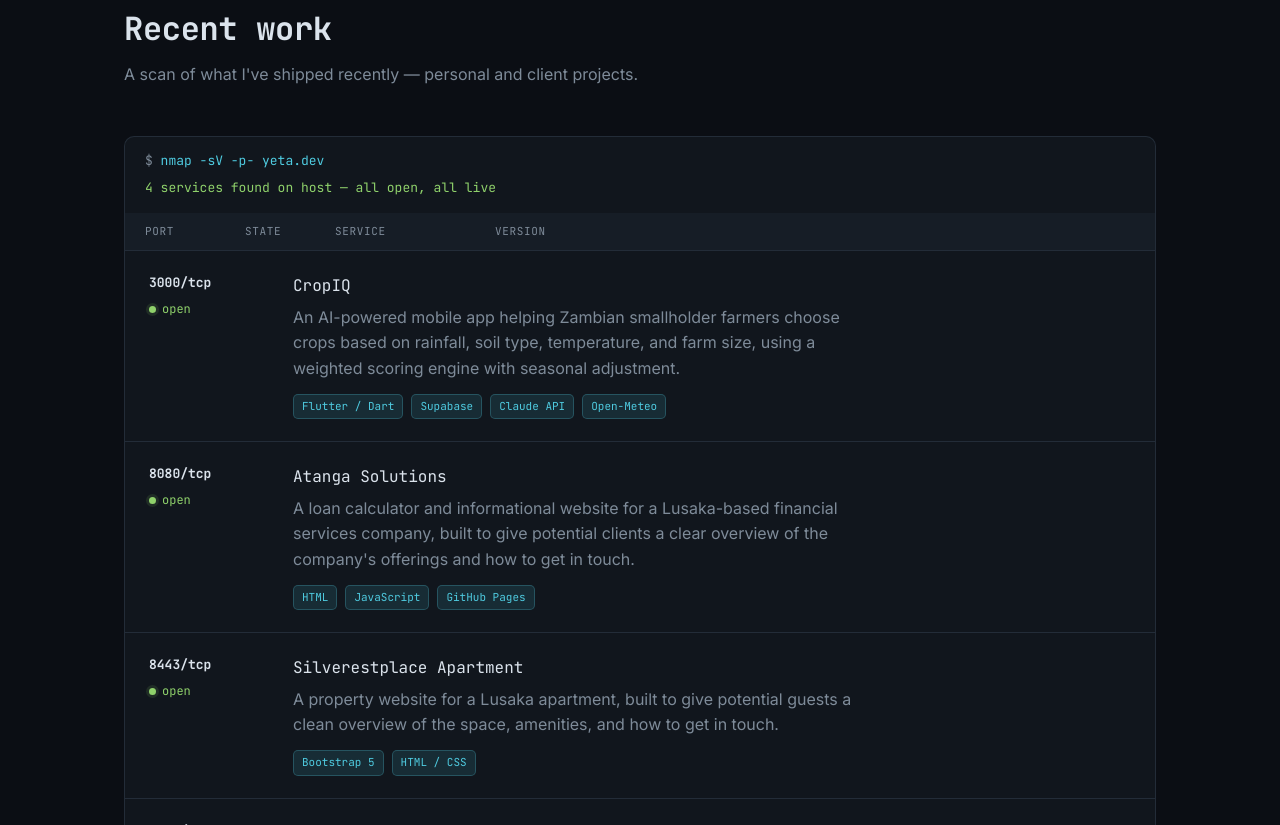
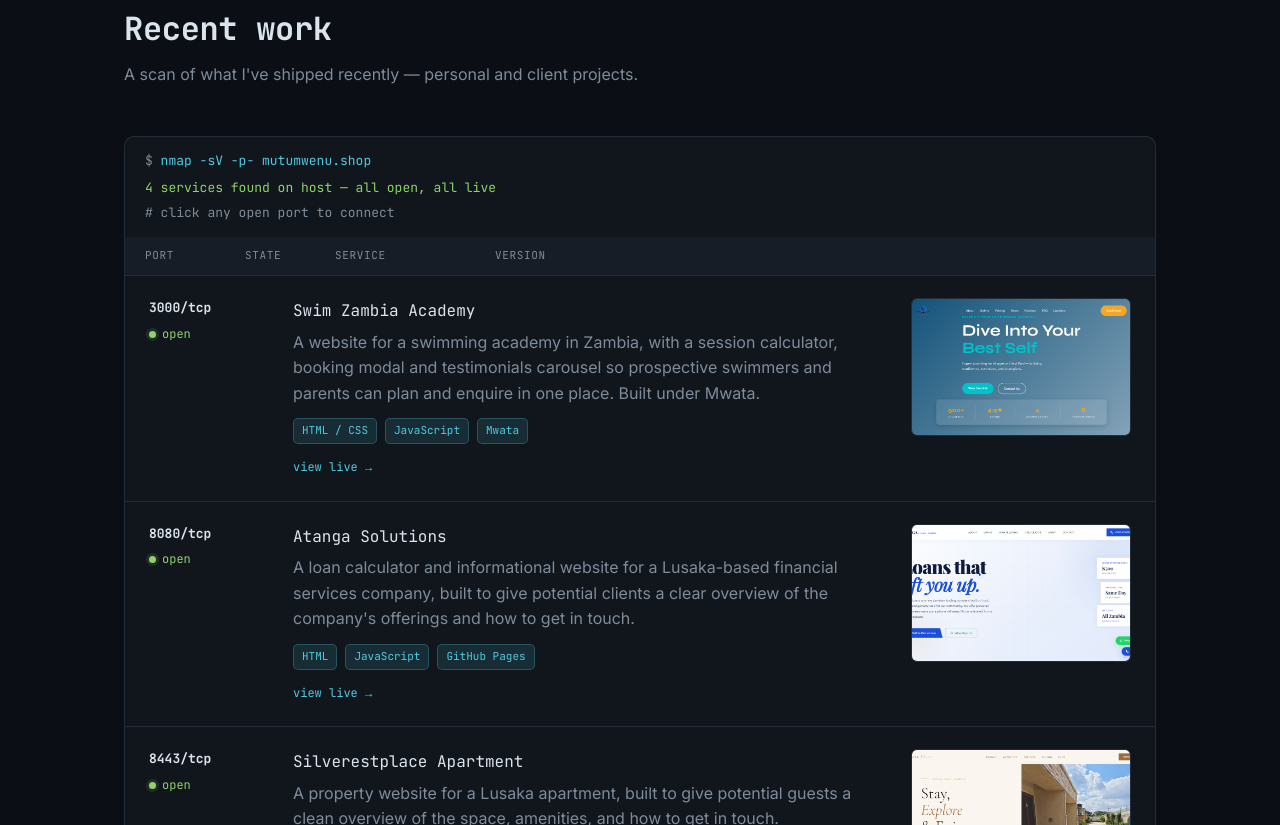
Before and after one commit to Yetaaa222/portfolio, a plain HTML site: page index.html in a window 1280 px wide. Shown: the part 1975-2800 px from the top of the page. Drawn offline with Linux system fonts and the light colour scheme.

Commit message:
pictures added

```diff
--- a/index.html
+++ b/index.html
@@ -793,6 +793,11 @@
             color: var(--ok);
         }
 
+        .scan-head .scan-hint {
+            margin-top: 4px;
+            color: var(--muted);
+        }
+
         .scan-cols {
             display: none;
             font-family: var(--mono);
@@ -852,14 +857,19 @@
             background: var(--surface);
             padding: 22px 24px;
             display: grid;
-            grid-template-columns: 120px 1fr;
+            grid-template-columns: 120px 1fr 220px;
             gap: 24px;
+            align-items: start;
             border-top: 1px solid var(--border);
             transition: background 0.2s ease;
             opacity: 0;
             transform: translateX(-8px);
         }
 
+        .project-card.no-thumb {
+            grid-template-columns: 120px 1fr;
+        }
+
         .project-link:first-child .project-card {
             border-top: none;
         }
@@ -870,11 +880,15 @@
             transition: opacity 0.4s ease, transform 0.4s ease;
         }
 
-        .project-link:hover .project-card {
+        a.project-link:hover .project-card {
             background: var(--surface-2);
         }
 
-        .project-link:hover .port-num {
+        a.project-link:hover .port-num {
+            color: var(--accent);
+        }
+
+        a.project-link:hover .project-title {
             color: var(--accent);
         }
 
@@ -911,6 +925,7 @@
             font-size: 16px;
             color: var(--text);
             margin-bottom: 6px;
+            transition: color 0.2s ease;
         }
 
         .project-desc {
@@ -933,6 +948,67 @@
             border: 1px solid rgba(79, 203, 224, 0.25);
             border-radius: 5px;
             padding: 3px 8px;
+        }
+
+        /* thumbnails */
+        .thumb-wrap {
+            overflow: hidden;
+            border-radius: 6px;
+            border: 1px solid var(--border);
+            background: var(--surface-2);
+        }
+
+        .project-thumb {
+            width: 100%;
+            height: auto;
+            aspect-ratio: 16 / 10;
+            object-fit: cover;
+            object-position: top;
+            display: block;
+            transition: transform 0.3s ease;
+        }
+
+        a.project-link:hover .thumb-wrap {
+            border-color: var(--accent);
+        }
+
+        a.project-link:hover .project-thumb {
+            transform: scale(1.04);
+        }
+
+        /* "view live" cue */
+        .visit {
+            display: inline-block;
+            margin-top: 14px;
+            font-family: var(--mono);
+            font-size: 12px;
+            color: var(--accent);
+        }
+
+        .visit .arrow {
+            display: inline-block;
+            transition: transform 0.2s ease;
+        }
+
+        a.project-link:hover .visit .arrow {
+            transform: translateX(4px);
+        }
+
+        .visit.private {
+            color: var(--warn);
+        }
+
+        @media (max-width:860px) {
+
+            .project-card,
+            .project-card.no-thumb {
+                grid-template-columns: 1fr;
+                gap: 14px;
+            }
+
+            .thumb-wrap {
+                order: -1;
+            }
         }
 
         @media (max-width:640px) {
@@ -1088,9 +1164,10 @@
                             onerror="this.style.display='none'; this.parentElement.classList.add('fallback');">
                         <span class="avatar-initials">MY</span>
                     </div>
-                    <p class="eyebrow">final-year it student · lusaka, zambia</p>
+                    <p class="eyebrow">it graduate · lusaka, zambia</p>
                     <h1 class="hero-name">Mutumwenu <span class="accent">Yeta</span></h1>
-                    <p class="hero-role">Networking · Cybersecurity · AI Security · Systems Administration · Web Development</p>
+                    <p class="hero-role">Networking · Cybersecurity · AI Security · Systems Administration · Web
+                        Development</p>
                     <p class="hero-bio">
                         BSc Information Technology Graduate from the University of Lusaka, building
                         a foundation across networks, Linux systems, and security while
@@ -1117,9 +1194,8 @@
                                     style="color:var(--muted);">@yeta-portfolio</span><span
                                     style="color:var(--muted);">:</span><span
                                     style="color:var(--accent);">~$</span></span>
-                            <input class="term-input" id="termInput" type="text" autocomplete="off"
-                                autocapitalize="off" spellcheck="false"
-                                aria-label="Portfolio terminal — type help and press enter">
+                            <input class="term-input" id="termInput" type="text" autocomplete="off" autocapitalize="off"
+                                spellcheck="false" aria-label="Portfolio terminal — type help and press enter">
                         </div>
                     </div>
                 </div>
@@ -1240,7 +1316,8 @@
                         </span>
                     </div>
                     <p class="skill-desc">
-                        Identifying prompt injection and supply chain vulnerabilities, implementing strict input/output guardrails, and securing LLM integration pipelines and API endpoints against data leakage.
+                        Identifying prompt injection and supply chain vulnerabilities, implementing strict input/output
+                        guardrails, and securing LLM integration pipelines and API endpoints against data leakage.
                     </p>
                 </div>
 
@@ -1267,8 +1344,9 @@
             <p class="section-sub">A scan of what I've shipped recently — personal and client projects.</p>
 
             <div class="scan-head">
-                <div>$ <span class="scan-cmd">nmap -sV -p- yeta.dev</span></div>
+                <div>$ <span class="scan-cmd">nmap -sV -p- mutumwenu.shop</span></div>
                 <div class="scan-status">4 services found on host — all open, all live</div>
+                <div class="scan-hint"># click any open port to connect</div>
             </div>
             <div class="scan-cols">
                 <span class="col-port">PORT</span><span class="col-state">STATE</span><span
@@ -1277,30 +1355,37 @@
 
             <div class="projects-list" id="projectsList">
 
-                <a href="#" class="project-link" target="_blank" rel="noopener">
+                <a href="https://yetaaa222.github.io/swim-zambia//" class="project-link" target="_blank" rel="noopener"
+                    aria-label="Swim Zambia Academy — view live site">
                     <div class="project-card">
                         <div class="project-port">
                             <span class="port-num">3000/tcp</span>
                             <div class="port-state"><span class="dot"></span>open</div>
                         </div>
                         <div>
-                            <div class="project-title">CropIQ</div>
+                            <div class="project-title">Swim Zambia Academy</div>
                             <p class="project-desc">
-                                An AI-powered mobile app helping Zambian smallholder farmers choose
-                                crops based on rainfall, soil type, temperature, and farm size,
-                                using a weighted scoring engine with seasonal adjustment.
+                                A website for a swimming academy in Zambia, with a session calculator,
+                                booking modal and testimonials carousel so prospective swimmers and
+                                parents can plan and enquire in one place. Built under Mwata.
                             </p>
                             <div class="tag-row">
-                                <span class="tag">Flutter / Dart</span>
-                                <span class="tag">Supabase</span>
-                                <span class="tag">Claude API</span>
-                                <span class="tag">Open-Meteo</span>
+                                <span class="tag">HTML / CSS</span>
+                                <span class="tag">JavaScript</span>
+                                <span class="tag">Mwata</span>
                             </div>
+                            <span class="visit">view live <span class="arrow">→</span></span>
                         </div>
+                        <div class="thumb-wrap">
+                            <img class="project-thumb" src="swim.png"
+                                alt="Screenshot of the Swim Zambia Academy website" width="440" height="275"
+                                loading="lazy" onerror="this.closest('.thumb-wrap').style.display='none';">
+                        </div>
                     </div>
                 </a>
 
-                <a href="https://yetaaa222.github.io/atanga-solutions/" class="project-link" target="_blank" rel="noopener">
+                <a href="https://yetaaa222.github.io/atanga-solutions/" class="project-link" target="_blank"
+                    rel="noopener" aria-label="Atanga Solutions — view live site">
                     <div class="project-card">
                         <div class="project-port">
                             <span class="port-num">8080/tcp</span>
@@ -1309,19 +1394,27 @@
                         <div>
                             <div class="project-title">Atanga Solutions</div>
                             <p class="project-desc">
-                               A loan calculator and informational website for a Lusaka-based financial services company, built to give potential clients a clear overview of the company's offerings and how to get in touch.
+                                A loan calculator and informational website for a Lusaka-based financial services
+                                company, built to give potential clients a clear overview of the company's offerings and
+                                how to get in touch.
                             </p>
                             <div class="tag-row">
                                 <span class="tag">HTML</span>
                                 <span class="tag">JavaScript</span>
                                 <span class="tag">GitHub Pages</span>
                             </div>
+                            <span class="visit">view live <span class="arrow">→</span></span>
                         </div>
+                        <div class="thumb-wrap">
+                            <img class="project-thumb" src="loans.png"
+                                alt="Screenshot of the Atanga Solutions loan calculator website" width="440"
+                                height="275" loading="lazy" onerror="this.closest('.thumb-wrap').style.display='none';">
+                        </div>
                     </div>
                 </a>
 
                 <a href="https://yetaaa222.github.io/silverest_place-website/" class="project-link" target="_blank"
-                    rel="noopener">
+                    rel="noopener" aria-label="Silverestplace Apartment — view live site">
                     <div class="project-card">
                         <div class="project-port">
                             <span class="port-num">8443/tcp</span>
@@ -1338,11 +1431,18 @@
                                 <span class="tag">Bootstrap 5</span>
                                 <span class="tag">HTML / CSS</span>
                             </div>
+                            <span class="visit">view live <span class="arrow">→</span></span>
                         </div>
+                        <div class="thumb-wrap">
+                            <img class="project-thumb" src="silverestplace.png"
+                                alt="Screenshot of the Silverestplace Apartment website" width="440" height="275"
+                                loading="lazy" onerror="this.closest('.thumb-wrap').style.display='none';">
+                        </div>
                     </div>
                 </a>
 
-                <a href="https://yetaaa222.github.io/muyakas-blog/" class="project-link" target="_blank" rel="noopener">
+                <a href="https://yetaaa222.github.io/muyakas-blog/" class="project-link" target="_blank" rel="noopener"
+                    aria-label="GRC Consulting Site — view live site">
                     <div class="project-card">
                         <div class="project-port">
                             <span class="port-num">4433/tcp</span>
@@ -1359,6 +1459,12 @@
                                 <span class="tag">Bootstrap 5</span>
                                 <span class="tag">HTML / CSS</span>
                             </div>
+                            <span class="visit">view live <span class="arrow">→</span></span>
+                        </div>
+                        <div class="thumb-wrap">
+                            <img class="project-thumb" src="muyaka.png" alt="Screenshot of the GRC consulting website"
+                                width="440" height="275" loading="lazy"
+                                onerror="this.closest('.thumb-wrap').style.display='none';">
                         </div>
                     </div>
                 </a>
@@ -1390,7 +1496,8 @@
                     <div>
                         <div class="log-title">Junior Developer at Mwata</div>
                         <p class="log-body">
-                           Part-time as a Junior Developer at Mwata, where I build projects and websites for multiple clients.
+                            Part-time as a Junior Developer at Mwata, where I build projects and websites for multiple
+                            clients.
                         </p>
                     </div>
                 </div>
@@ -1400,7 +1507,7 @@
                     <div>
                         <div class="log-title">University of Lusaka (UNILUS)</div>
                         <p class="log-body">
-                            BSc in Information Technology, final year coursework
+                            BSc in Information Technology, graduate coursework
                             covering networking, IT security, systems administration, and
                             software development.
                         </p>
@@ -1432,8 +1539,7 @@
                             rel="noopener">github.com/Yetaaa222</a></div>
                     <div class="conf-line"><span class="conf-key">location</span> <span class="conf-eq">=</span> <span
                             class="conf-val">Lusaka, Zambia</span></div>
-                    <div class="conf-line"><span class="conf-key">status</span> <span class="conf-eq">=</span> <span
-                            class="conf-val ok" style="color:var(--ok);">available_for_internship = true</span></div>
+
                 </div>
             </div>
         </section>
```
Also changed, not shown: loans.png (added), muyaka.png (added), silverestplace.png (added), swim.png (added).
